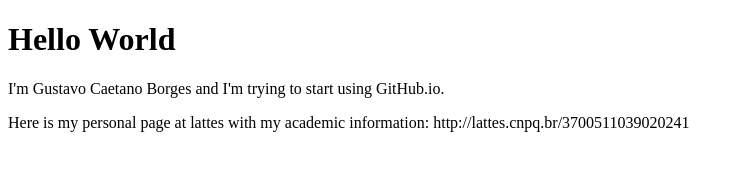
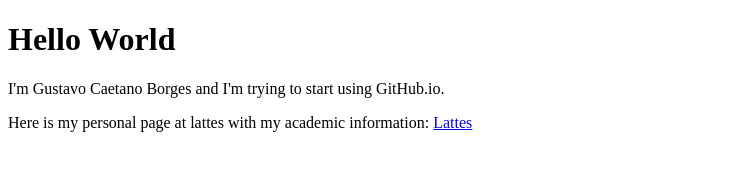
Before and after one commit to boorges/boorges.github.io, a plain HTML site: page index.html in a window 1280 px wide. Shown: the whole page, without its empty margins (0-742 px from the left). Drawn offline with Linux system fonts and the light colour scheme.

Commit message:
Update index.html

```diff
--- a/index.html
+++ b/index.html
@@ -3,6 +3,6 @@
 <body>
 <h1>Hello World</h1>
 <p>I'm Gustavo Caetano Borges and I'm trying to start using GitHub.io.</p>
-<p> Here is my personal page at lattes with my academic information: <a>http://lattes.cnpq.br/3700511039020241</a></p>
+<p> Here is my personal page at lattes with my academic information: <a href="http://lattes.cnpq.br/3700511039020241">Lattes</a></p>
 </body>
 </html>
```
